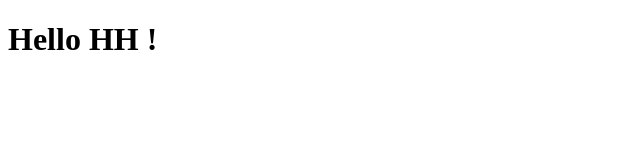
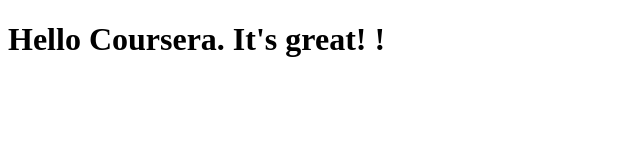
Before and after one commit to nhhoang-t3nk0/coursera-test, a plain HTML site: page site/index.html in a window 1280 px wide. Shown: the whole page, without its empty margins (0-640 px from the left). Drawn offline with Linux system fonts and the light colour scheme.

Commit message:
small edition

```diff
--- a/site/index.html
+++ b/site/index.html
@@ -7,7 +7,7 @@
 </head>
 <body>
 
-<h1> Hello HH !</h1>
+<h1> Hello Coursera. It's great! !</h1>
 
 </body>
 </html>
```
